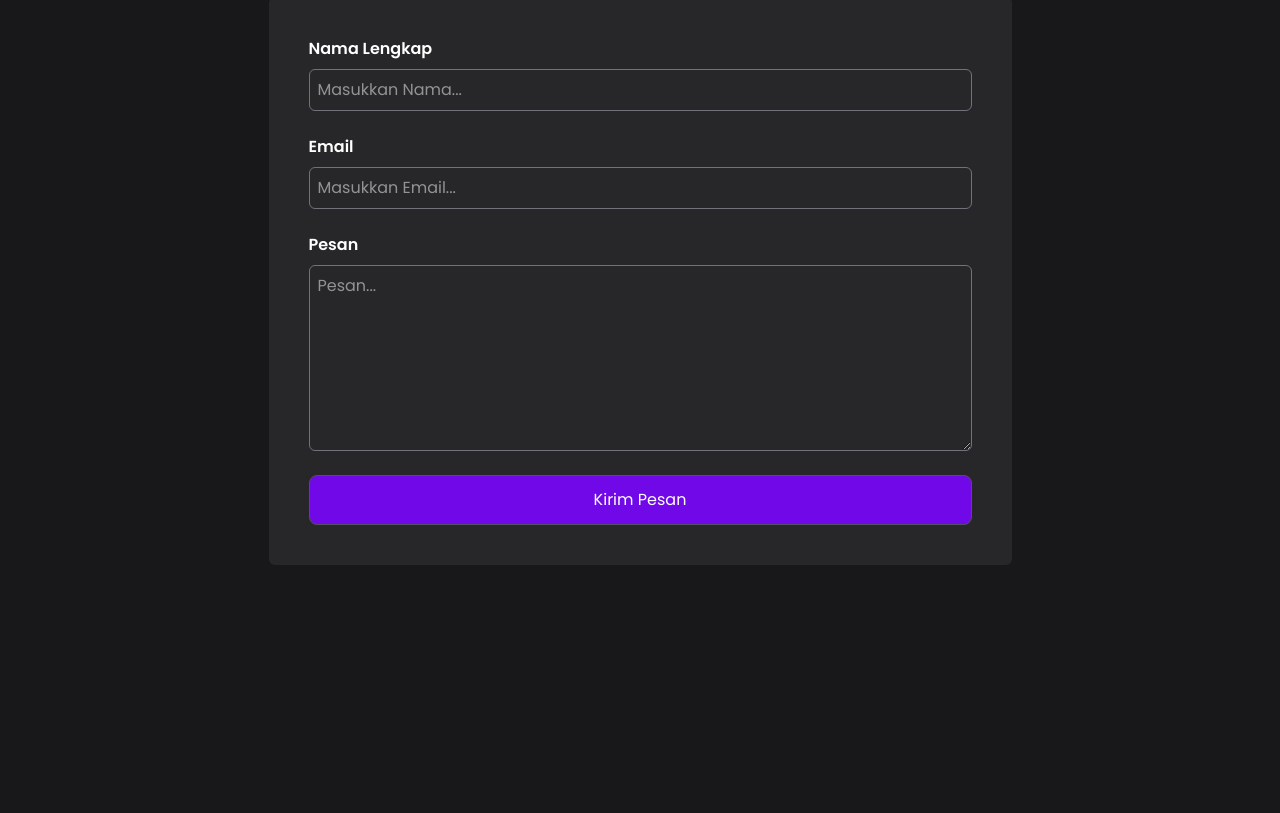
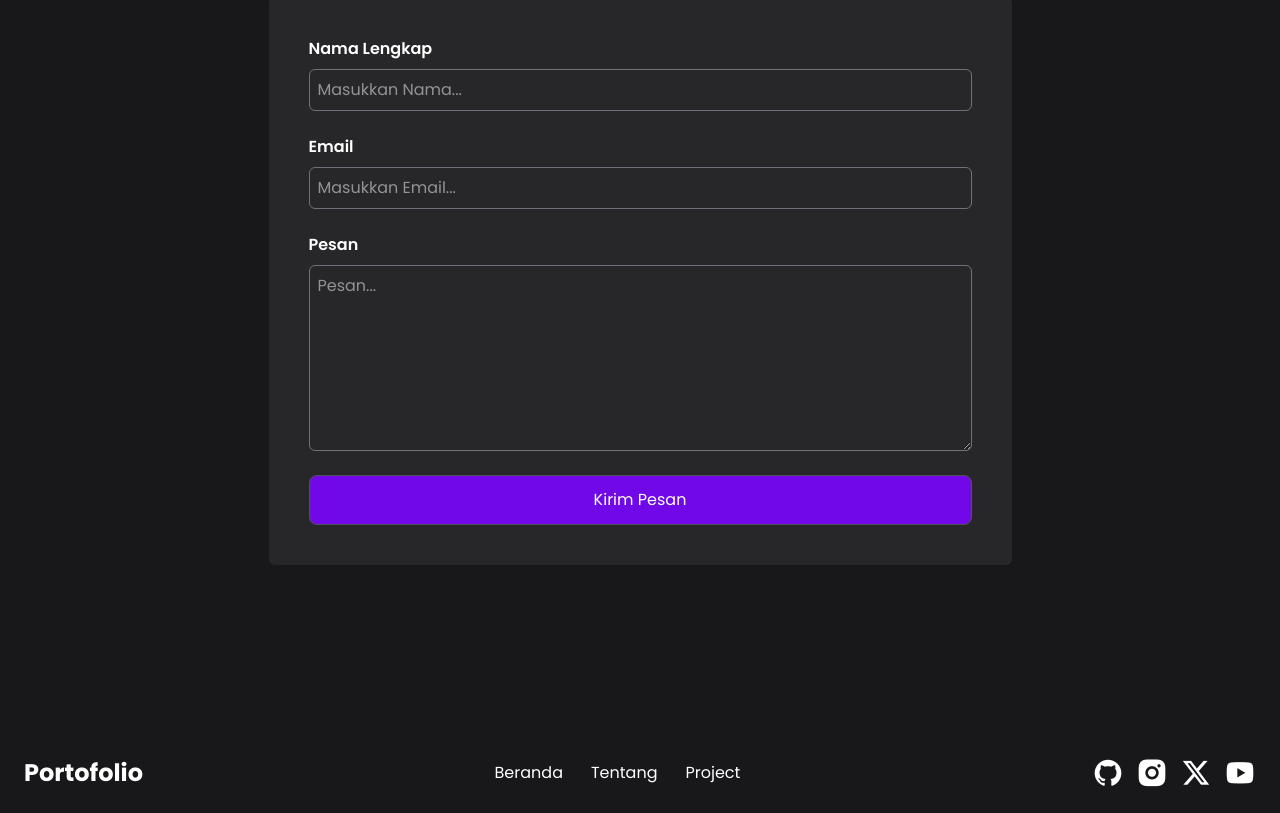
Before and after one commit to abigaelhaidar/portofolio-react, a React (Vite) app: page / in a window 1280 px wide. Shown: the part 3446-4259 px from the top of the page. Before the commit the page ends 4051 px from the top, so only its background shows below. Built offline with nearby package versions, Linux system fonts and the light colour scheme.

Commit message:
membuat footer section

```diff
--- a/src/App.jsx
+++ b/src/App.jsx
@@ -157,14 +157,14 @@ function App() {
       {/* Akhir Proyek Section */}
 
       {/* Awal Kontak Section */}
-      <div className="kontak mt-32 p-10">
+      <div className="kontak mt-32 sm:p-10 p-0">
         <h1 className="text-4xl font-bold mb-2 text-center">Kontak</h1>
         <p className="text-base/loose text-center mb-10 opacity-50">
           Mari terhubung dengan saya.
         </p>
         <form
           action="https://formsubmit.co/abigel649@gmail.com" method="POST"
-          className="bg-zinc-800 p-10 w-fit mx-auto rounded-md"
+          className="bg-zinc-800 p-10 sm:w-fit w-full mx-auto rounded-md"
           autoComplete="off"
         >
           <div className="flex flex-col gap-6">
--- /dev/null
+++ b/src/components/Footer.jsx
@@ -0,0 +1,28 @@
+const Footer = () => {
+  return (
+    <div className="mt-32 py-4 flex md:flex-row flex-col gap-6 md:gap-0 justify-between items-center">
+      <h1 className="text-2xl font-bold">Portofolio</h1>
+      <div className="flex gap-7">
+        <a href="#">Beranda</a>
+        <a href="#">Tentang</a>
+        <a href="#">Project</a>
+      </div>
+      <div className="flex items-center gap-3">
+        <a href="#">
+          <i className="ri-github-fill ri-2x"></i>
+        </a>
+        <a href="#">
+          <i className="ri-instagram-fill ri-2x"></i>
+        </a>
+        <a href="#">
+          <i className="ri-twitter-x-fill ri-2x"></i>
+        </a>
+        <a href="#">
+          <i className="ri-youtube-fill ri-2x"></i>
+        </a>
+      </div>
+    </div>
+  );
+};
+
+export default Footer;
--- a/src/main.jsx
+++ b/src/main.jsx
@@ -3,6 +3,7 @@ import { createRoot } from "react-dom/client";
 import "./index.css";
 import App from "./App.jsx";
 import Navbar from "./components/Navbar.jsx";
+import Footer from "./components/Footer.jsx";
 
 import 'remixicon/fonts/remixicon.css'
 
@@ -11,6 +12,7 @@ createRoot(document.getElementById("root")).render(
     <div className="container mx-auto px-6">
       <Navbar />
       <App />
+      <Footer />
     </div>
   </StrictMode>
 );
```
